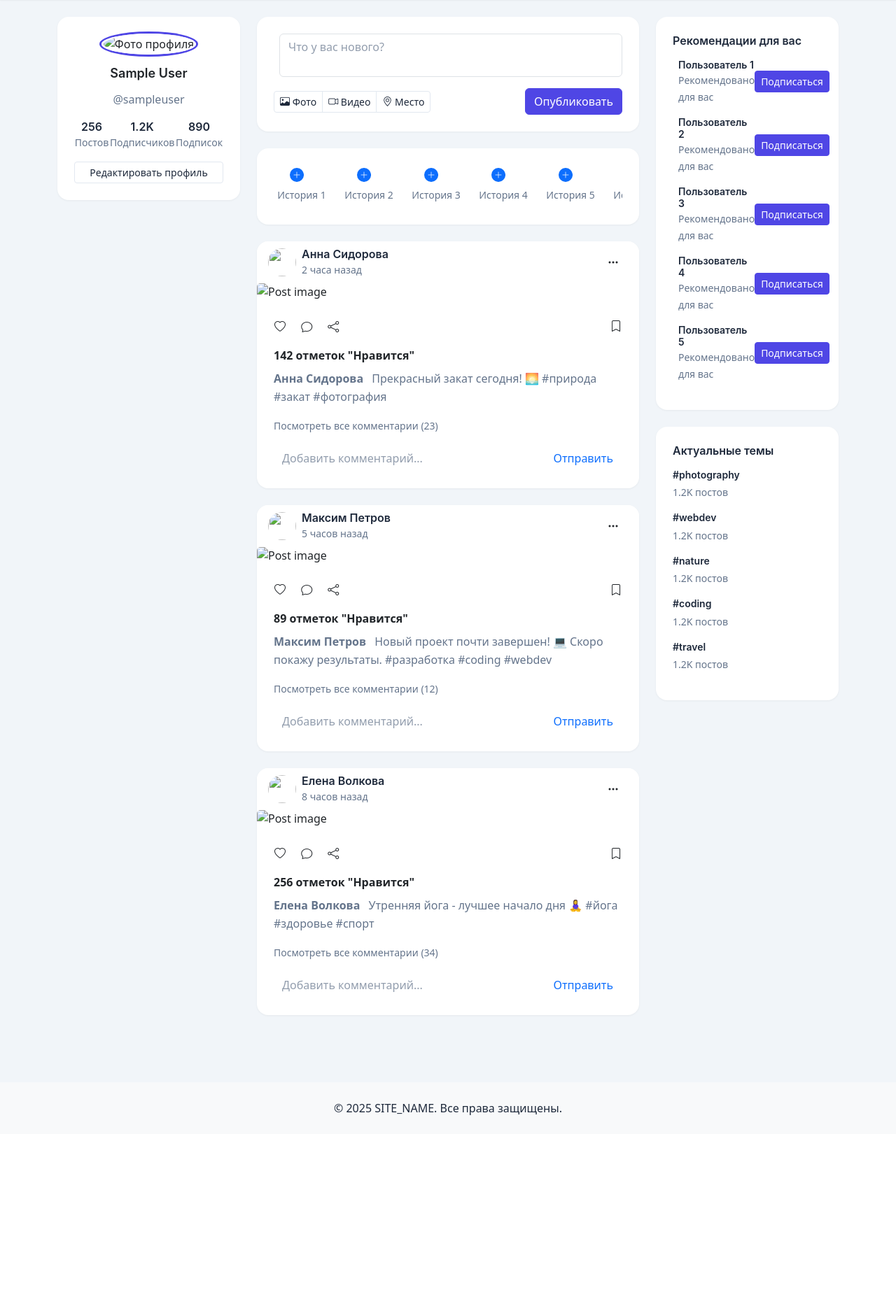
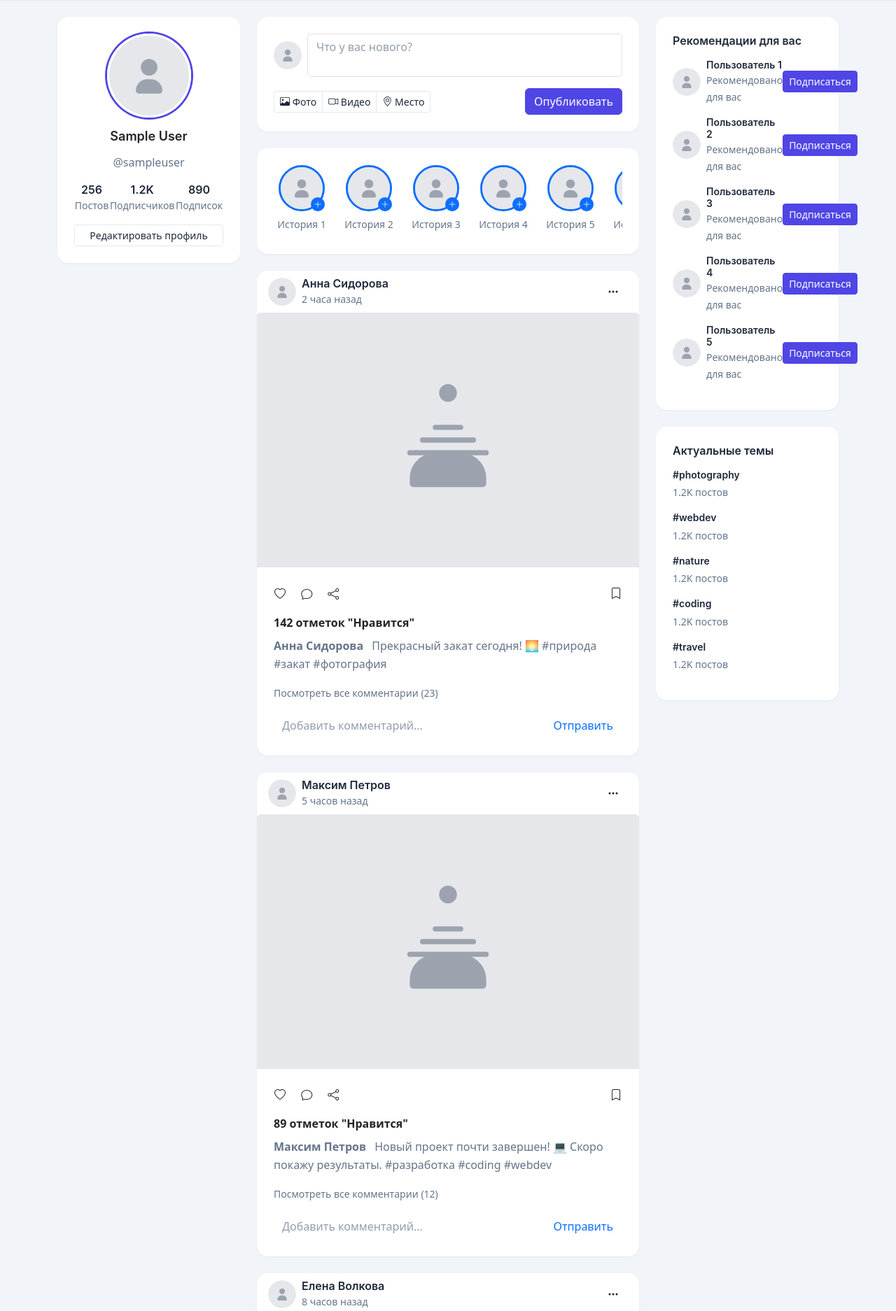
Before and after one commit to SkvorikovCode/Nexus, a PHP site: page / in a window 1280 px wide. Shown: the part 57-1931 px from the top of the page at 70% size. Before the commit the page ends 1651 px from the top, so only its background shows below. Run offline with PHP 8.4, Linux system fonts and the light colour scheme; the visitor is signed in with stand-in values (Sample User, id 1); some libraries are stand-ins or nearby versions.

Commit message:
local update

```diff
--- a/includes/config.php
+++ b/includes/config.php
@@ -1,5 +1,9 @@
 <?php
 session_start();
+
+// Основные константы сайта
+define('SITE_NAME', 'Nexus');
+define('SITE_DESCRIPTION', 'Социальная сеть для творческих людей');
 
 // Определяем ROOT_PATH только если она еще не определена
 if (!defined('ROOT_PATH')) {
--- a/public/index.php
+++ b/public/index.php
@@ -29,27 +29,27 @@ try {
     $posts = [
         [
             'author' => 'Анна Сидорова',
-            'avatar' => 'https://via.placeholder.com/150',
+            'avatar' => asset('images/avatar-small-placeholder.svg'),
             'time' => '2 часа назад',
-            'image' => 'https://via.placeholder.com/600x800',
+            'image' => asset('images/post-placeholder.svg'),
             'content' => 'Прекрасный закат сегодня! 🌅 #природа #закат #фотография',
             'likes' => 142,
             'comments' => 23
         ],
         [
             'author' => 'Максим Петров',
-            'avatar' => 'https://via.placeholder.com/150',
+            'avatar' => asset('images/avatar-small-placeholder.svg'),
             'time' => '5 часов назад',
-            'image' => 'https://via.placeholder.com/600x600',
+            'image' => asset('images/post-placeholder.svg'),
             'content' => 'Новый проект почти завершен! 💻 Скоро покажу результаты. #разработка #coding #webdev',
             'likes' => 89,
             'comments' => 12
         ],
         [
             'author' => 'Елена Волкова',
-            'avatar' => 'https://via.placeholder.com/150',
+            'avatar' => asset('images/avatar-small-placeholder.svg'),
             'time' => '8 часов назад',
-            'image' => 'https://via.placeholder.com/600x900',
+            'image' => asset('images/post-placeholder.svg'),
             'content' => 'Утренняя йога - лучшее начало дня 🧘‍♀️ #йога #здоровье #спорт',
             'likes' => 256,
             'comments' => 34
@@ -65,7 +65,7 @@ try {
         <div class="col-lg-3 d-none d-lg-block">
             <div class="card mb-3">
                 <div class="card-body text-center">
-                    <img src="https://via.placeholder.com/150" class="rounded-circle profile-avatar mb-3" alt="Фото профиля">
+                    <img src="<?php echo asset('images/profile-placeholder.svg'); ?>" class="rounded-circle profile-avatar mb-3" alt="Фото профиля">
                     <h5 class="card-title"><?php echo htmlspecialchars($user['name'] . ' ' . $user['family']); ?></h5>
                     <p class="text-muted mb-3">@<?php echo strtolower(str_replace(' ', '', $user['name'])); ?></p>
                     <div class="d-flex justify-content-around mb-3">
@@ -94,7 +94,7 @@ try {
                 <div class="card-body">
                     <form action="/posts/create.php" method="POST" class="post-form">
                         <div class="d-flex mb-3">
-                            <img src="https://via.placeholder.com/40" class="rounded-circle me-2" alt="">
+                            <img src="<?php echo asset('images/avatar-small-placeholder.svg'); ?>" class="rounded-circle me-2" alt="">
                             <textarea class="form-control" rows="2" name="content"
                                     placeholder="Что у вас нового?"></textarea>
                         </div>
@@ -123,7 +123,7 @@ try {
                         <?php for($i = 0; $i < 6; $i++): ?>
                         <div class="text-center me-3" style="min-width: 80px;">
                             <div class="position-relative d-inline-block mb-2">
-                                <img src="https://via.placeholder.com/60"
+                                <img src="<?php echo asset('images/story-placeholder.svg'); ?>"
                                      class="rounded-circle border border-3 border-primary" alt="">
                                 <div class="position-absolute bottom-0 end-0">
                                     <span class="badge rounded-circle bg-primary p-1">
@@ -219,7 +219,7 @@ try {
                     <?php for($i = 0; $i < 5; $i++): ?>
                     <div class="d-flex justify-content-between align-items-center mb-3">
                         <div class="d-flex align-items-center">
-                            <img src="https://via.placeholder.com/40"
+                            <img src="<?php echo asset('images/avatar-small-placeholder.svg'); ?>"
                                  class="rounded-circle me-2" alt="">
                             <div>
                                 <h6 class="mb-0 small">Пользователь <?php echo $i + 1; ?></h6>
```
Also changed, not shown: README.md (added), public/assets/images/avatar-small-placeholder.svg (added), public/assets/images/logo.svg (added), public/assets/images/post-placeholder.svg (added), public/assets/images/story-placeholder.svg (added).
